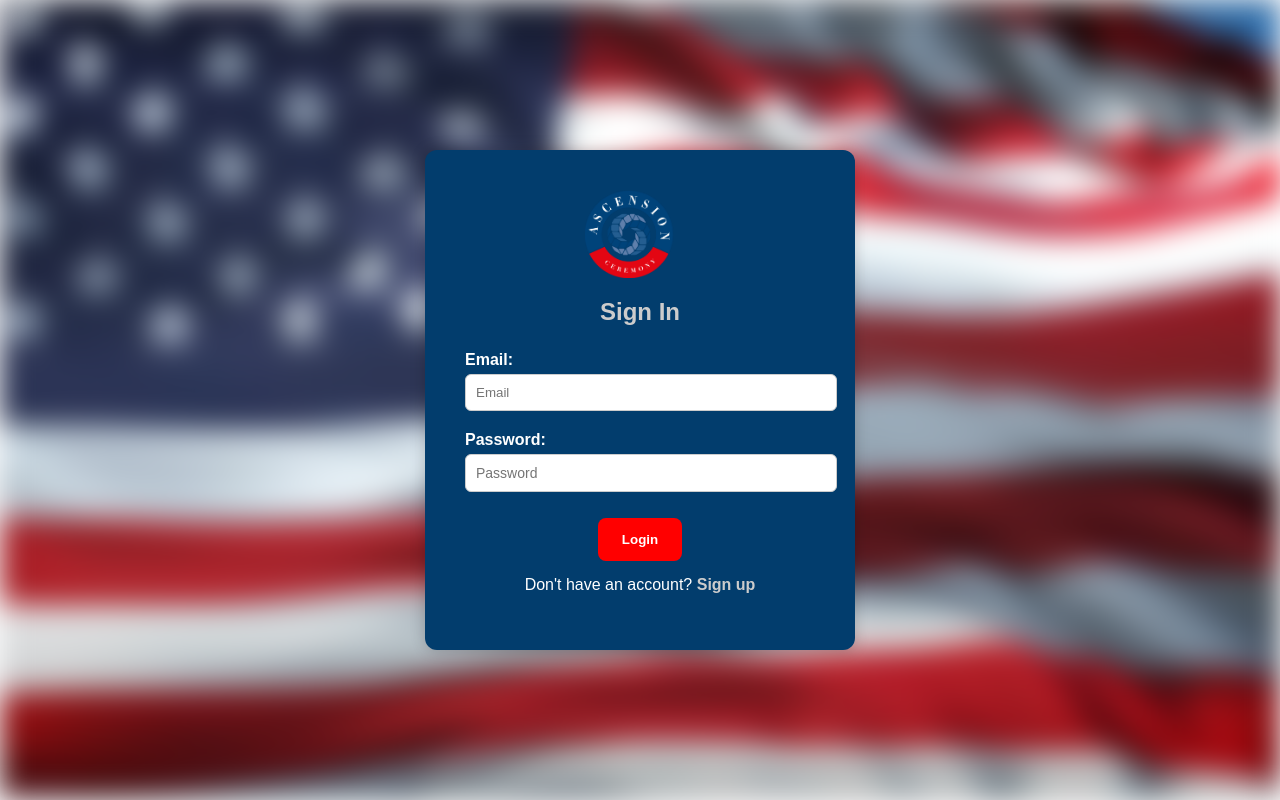
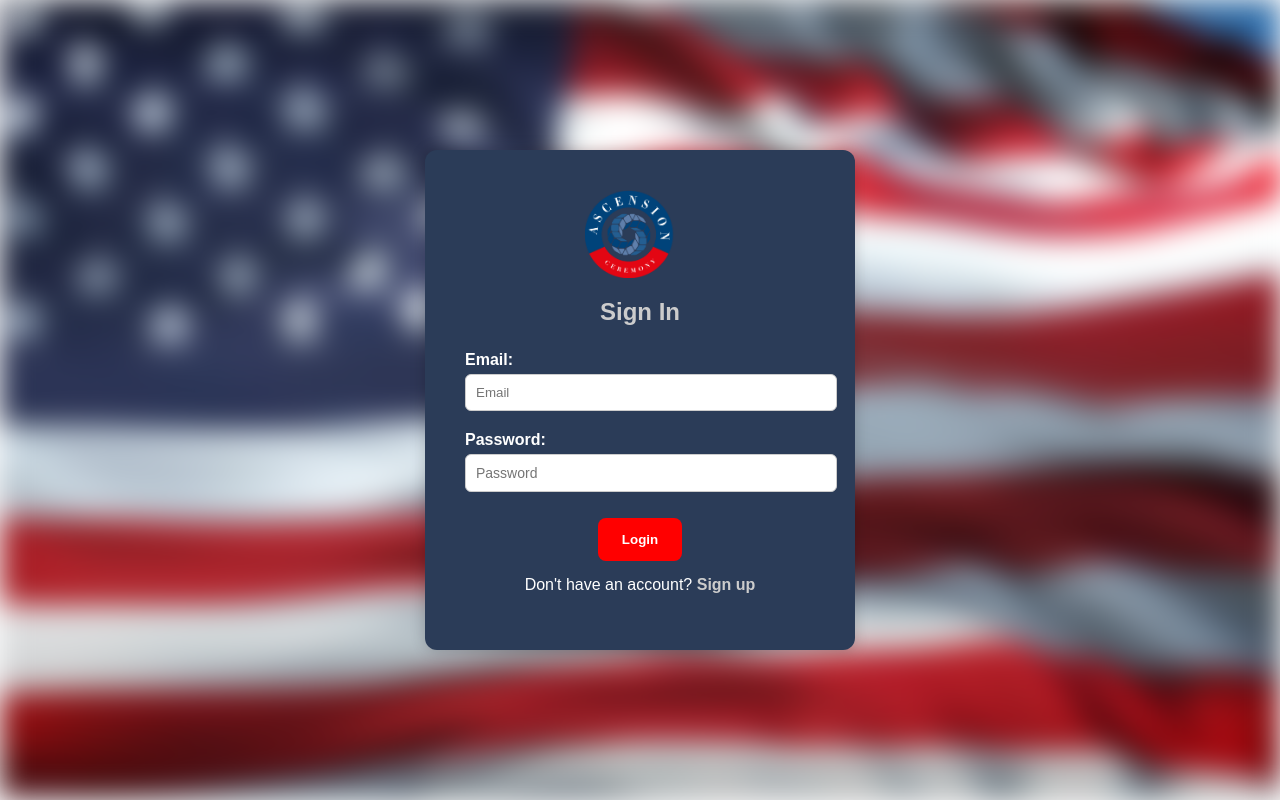
Before and after one commit to usman-siddiqui123/react-dashboard, a React (Create React App) app: page /login in a window 1280 px wide. Built offline with nearby package versions, Linux system fonts and the light colour scheme.

Commit message:
inputholder chnaging

```diff
--- a/src/css/LoginPage.css
+++ b/src/css/LoginPage.css
@@ -7,8 +7,6 @@
   align-items: center;
 
 }
-
-/* Blur effect using pseudo element */
 .login-page-container::before {
   content: "";
   position: absolute;
@@ -31,7 +29,7 @@
   box-shadow: 0 0 15px rgba(0, 0, 0, 0.2);
   position: relative;
   z-index: 1;
-  background: #023D6D;
+  background: #2b3c58;
 }
 
 .logo-centered {
```
